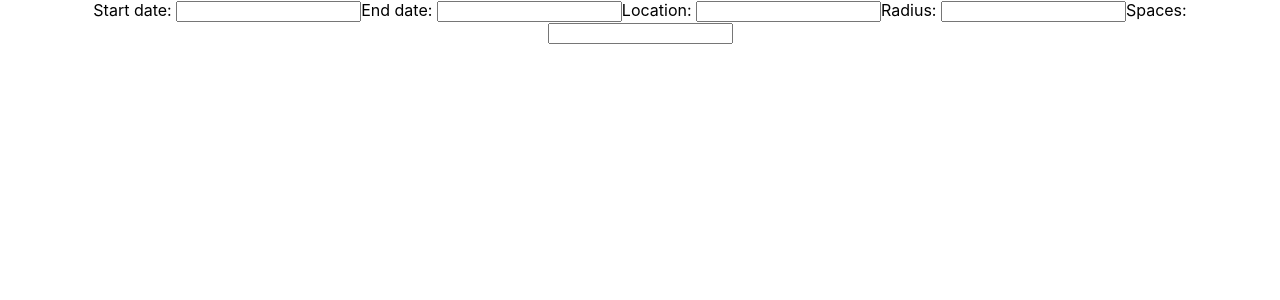
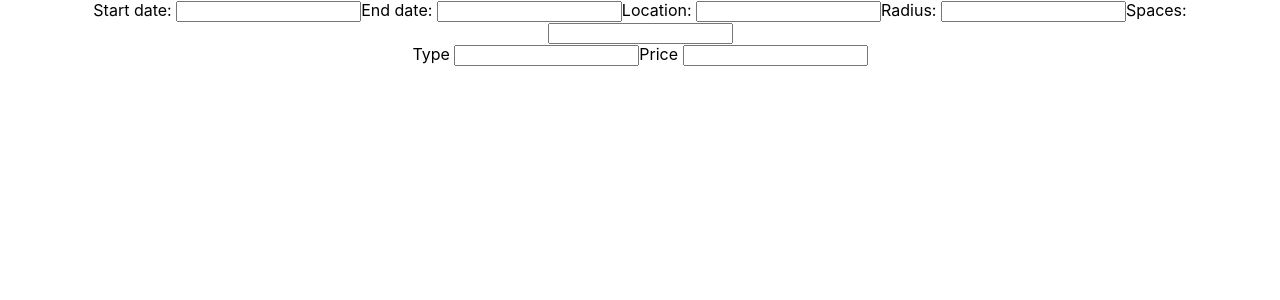
Before and after one commit to majicmaj/SUFClient, a React (Create React App) app in the folder sufclient-app/: page / in a window 1280 px wide. Shown: the top 300 px of the page. Built offline with nearby package versions, Linux system fonts and the light colour scheme.

Commit message:
searchjs

```diff
--- a/sufclient-app/src/Search.js
+++ b/sufclient-app/src/Search.js
@@ -19,6 +19,12 @@ class Main extends Component {
                 <input type="text" name="Spaces"></input>
             </form>
             <footer>
+                <form>
+                <label>Type </label>
+                <input type="text" name="Startdate"></input>
+                <label>Price </label>
+                <input type="text" name="Enddate"></input>
+                </form>
 
             </footer>
             </div>
```
